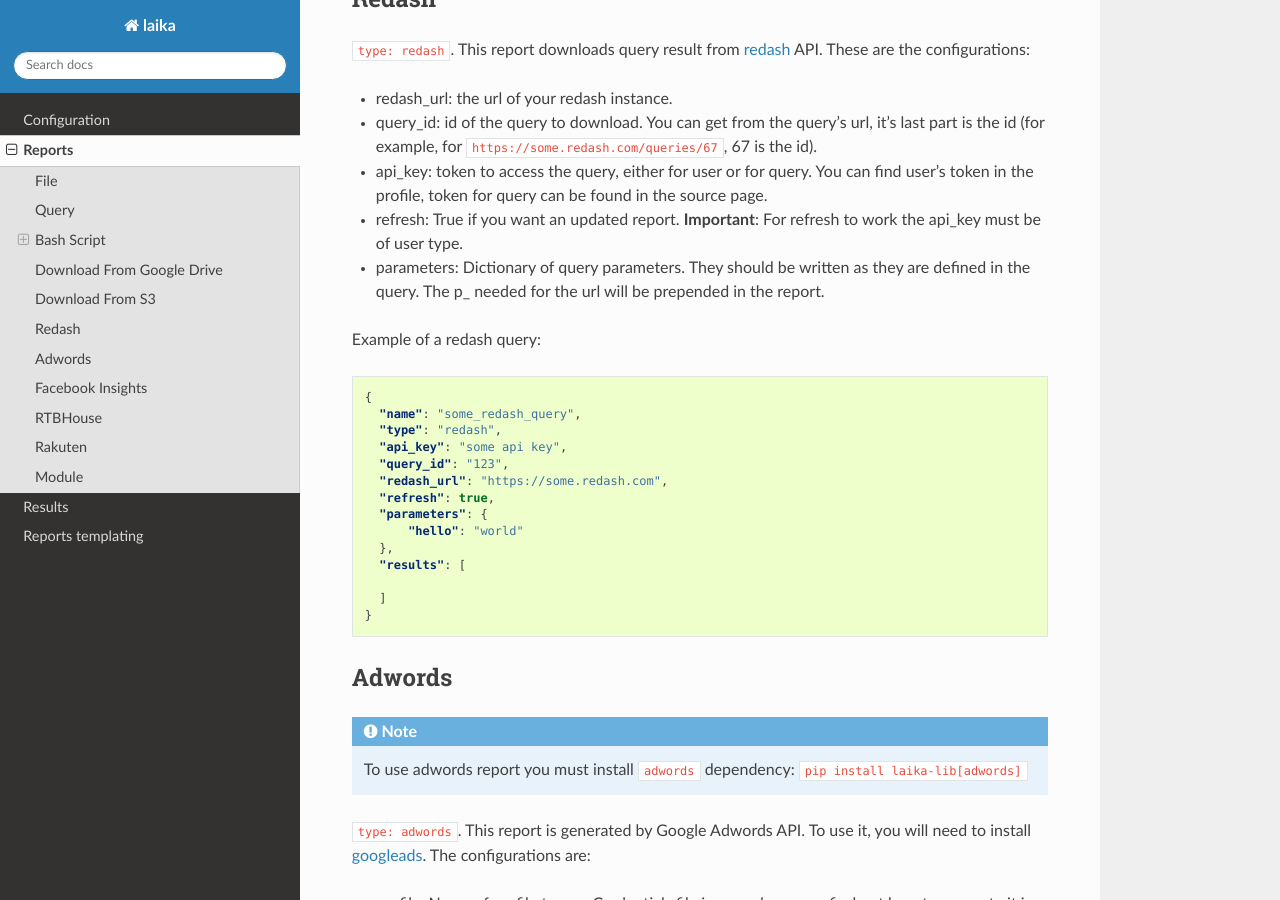
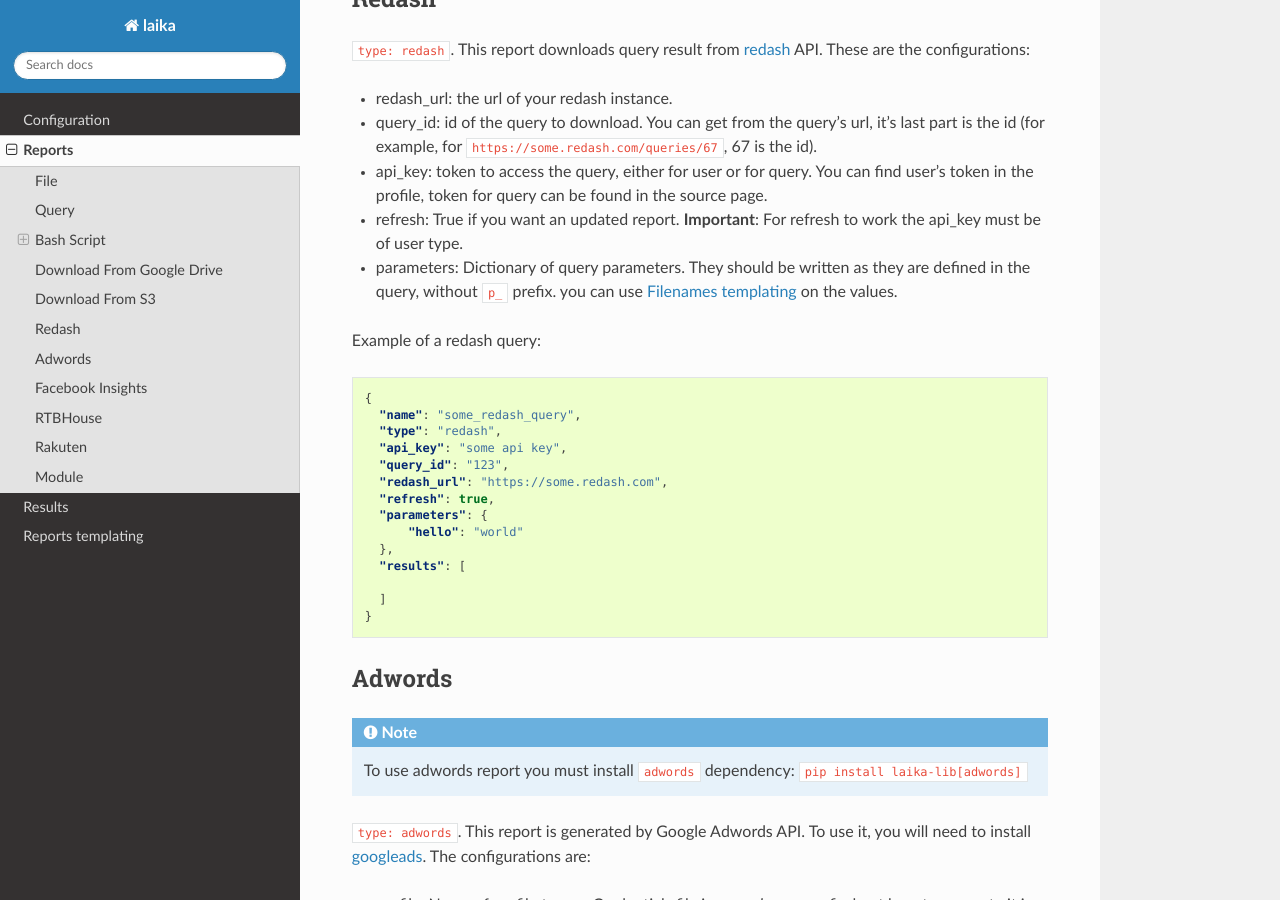
Before and after one commit to trocafone/laika, a Sphinx documentation site: the page built from docs/reports.rst, in a window 1280 px wide and 900 px high, scrolled down 4741 px. Built offline with Sphinx 7.4.7 and the Read the Docs theme 2.0.0, drawn with Linux system fonts in a browser that asks for light colours.

Commit message:
Add templating for redash parameters

```diff
--- a/docs/reports.rst
+++ b/docs/reports.rst
@@ -256,8 +256,8 @@
 -  refresh: True if you want an updated report. **Important**: For refresh
    to work the api\_key must be of user type.
 -  parameters: Dictionary of query parameters. They should be written as
-   they are defined in the query. The p\_ needed for the url will be
-   prepended in the report.
+   they are defined in the query, without ``p_`` prefix. you can use
+   :ref:`filenames-templating` on the values.
 
 Example of a redash query:
 
```
Also changed, not shown: 1 other file.
